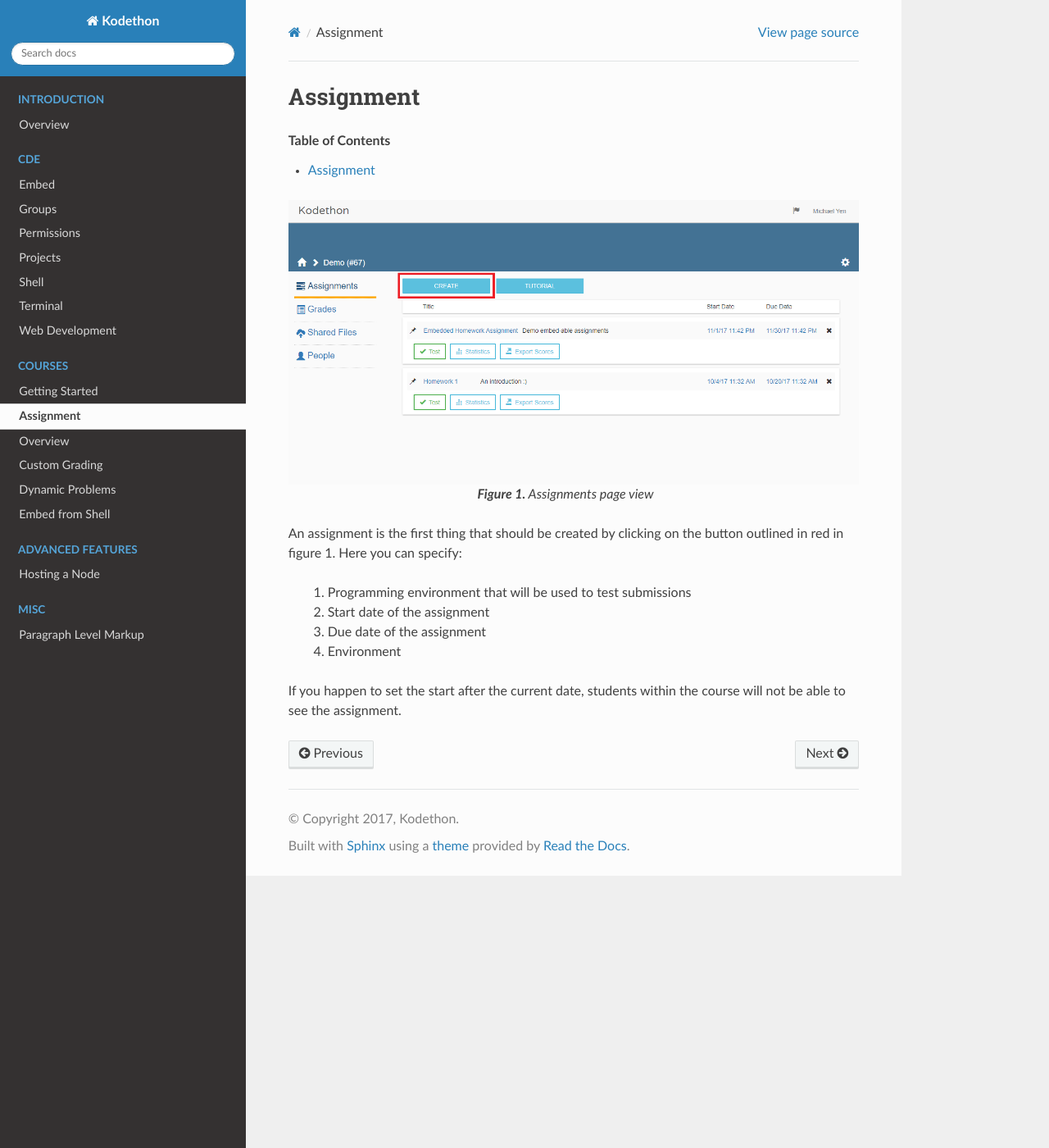
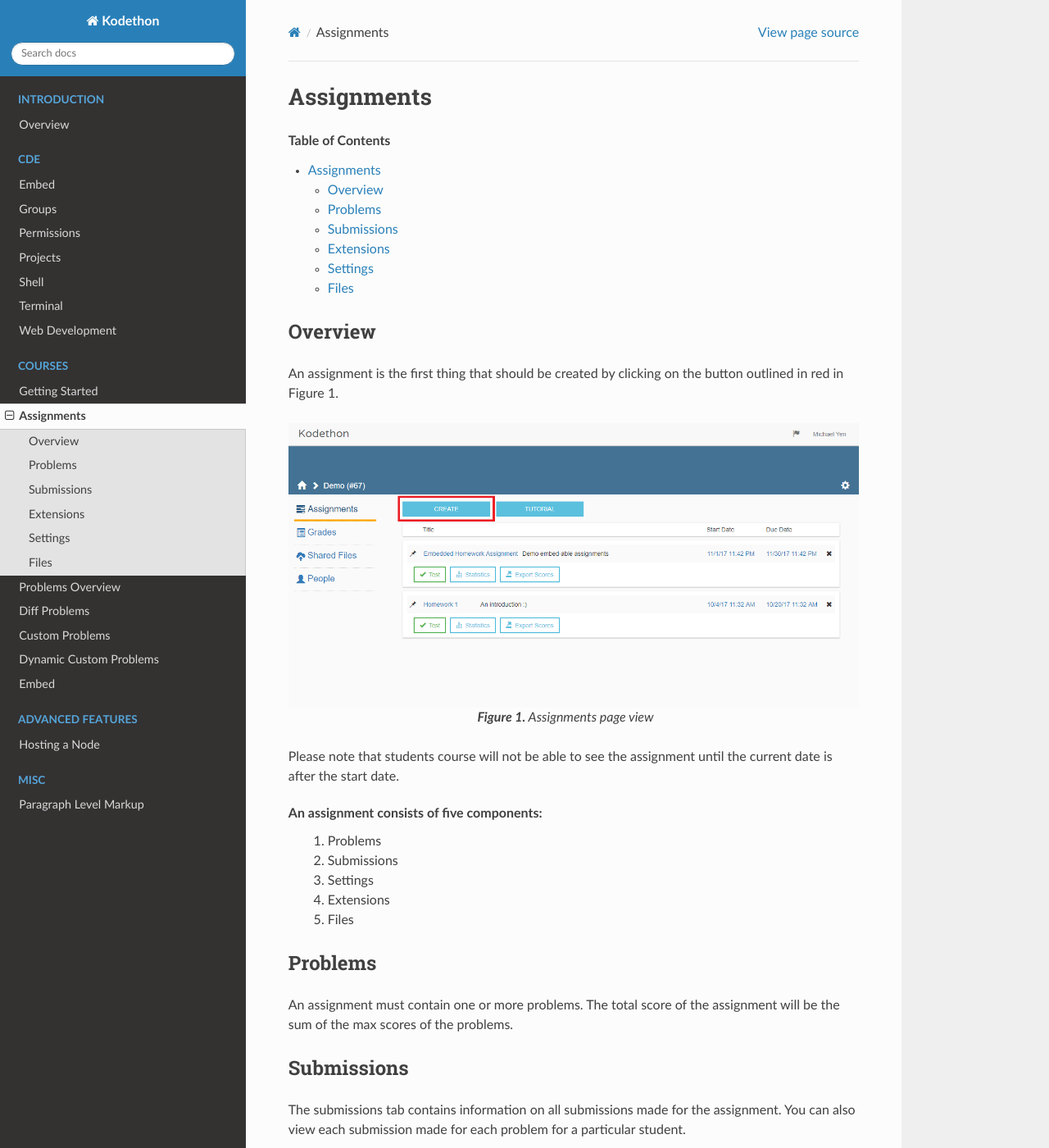
Before and after one commit to kodethon/Docs, a Sphinx documentation site: the page built from source/courses/assignments.rst, in a window 1280 px wide and 1400 px high. Shown: the whole window at 82% size. Built offline with Sphinx 7.4.7 and the Read the Docs theme 2.0.0, drawn with Linux system fonts in a browser that asks for light colours; pages that are not in the unit, such as notebooks, are missing from menus; some of the changed text lies outside the part shown.

Commit message:
Update courses documentation

```diff
--- a/source/courses/assignments.rst
+++ b/source/courses/assignments.rst
@@ -1,8 +1,13 @@
-*******************
-Assignment
-*******************
+***********
+Assignments
+***********
 
 .. contents:: Table of Contents
+
+Overview
+-----------
+
+An assignment is the first thing that should be created by clicking on the button outlined in red in Figure 1.
 
 .. figure:: ../static/courses/create-assignment.PNG
     :align: center
@@ -10,11 +15,43 @@
 
     **Figure 1.** Assignments page view
 
-An assignment is the first thing that should be created by clicking on the button outlined in red in figure 1.
+Please note that students course will not be able to see the assignment until the current date is after the start date.
+
+An assignment consists of five components:
+    1. Problems
+    2. Submissions
+    3. Settings
+    4. Extensions
+    5. Files
+
+Problems
+--------
+
+An assignment must contain one or more problems. The total score of the assignment will be the sum of the max scores of the problems.
+
+Submissions
+-----------
+
+The submissions tab contains information on all submissions made for the assignment.
+You can also view each submission made for each problem for a particular student.
+
+Extensions
+----------
+
+Currently we only support extending the due date for individual students.
+
+Settings
+--------
+
 Here you can specify:
-    1. Programming environment that will be used to test submissions
-    2. Start date of the assignment
-    3. Due date of the assignment
+    1. Description
+    2. Allow Submissions Until
+    3. Late Penalty
     4. Environment
+    5. Grade Exporter
 
-If you happen to set the start after the current date, students within the course will not be able to see the assignment.
+Files
+-----
+
+When you create an assignment, a new container will be created for it.
+You can interact with the container by accessing the editor view by clicking on 'Files' tab.
--- a/source/courses/custom_grading.rst
+++ /dev/null
@@ -1,57 +0,0 @@
-*******************
-Custom Grading
-*******************
-
-.. contents:: Table of Contents
-
-Description
-================
-
-Expected Output
-================
-
-::
-
-    {
-        score: "<RAW SCORE (NON-PERCENT)>",
-        output: "<PROGRAM OUTPUT (OPTIONAL)>",
-        cache: "<DATA TO SAVE (OPTIONAL)>",
-        tests: [{
-            "score": 1.0,
-            "max_score": 1.0,
-            "name": "<TEST NAME>",
-            "output": "<TEST CASE OUTPUT>",
-            "visibility": "visible"
-        }] // Optional
-    }
-
-Metadata
-================
-The path of the metadata file will be passed in a the last argument to your *On Start Command*.
-The file will be of JSON format as shown below:
-
-::
-
-    {
-        first_name: "John",
-        last_name: "Doe",
-        email: "sample@gmail.com",
-        submission_time: "2017-11-26 23:21:02 -0800",
-        deadline: "2017-11-30 23:21:02 -0800",
-        previous_submissions: [
-            {
-                output: "Hello World!",
-                cache: "<DATA DEFINED BY YOU>",
-                remaining_attempts: 5,
-                created_at: "2017-11-25 23:21:02 -0800",
-                score: 100
-            },
-            ...
-        ],
-        on_start: {
-            "description": "<DESCRIPTION OF PROBLEM>",
-            "created_at": "2017-12-08T05:31:49.093Z",
-            "updated_at": "2017-12-13T11:19:11.970Z",
-            "data": "<DATA YOUR PROBLEM MAY NEED>"
-        }
-    }
--- /dev/null
+++ b/source/courses/custom_problems.rst
@@ -0,0 +1,81 @@
+***************
+Custom Problems
+***************
+
+.. contents:: Table of Contents
+
+Description
+===========
+
+Custom problems allows the instructor to have full **control** on what to do when the student submits files for grading.
+Please be aware that the specified test command will be run as the Linux user **nobody**. Extra caution should be made
+to ensure that proper read and write permissions have been set prior to student submission.
+
+Structure
+=========
+
+When the student submits their files for grading, Kodethon will place their submission in the *submission* folder. The specified
+test command will then be executed from within the autograder folder. That is, references to the student submission files should be made
+via *../submission/FILE_NAME*
+
+.. code-block:: yaml
+
+    metadata.json
+    autograder/
+      TEST_SCRIPTS_IN_PROBLEM_FOLDER
+    output/
+      stdout
+      stderr
+    submission/
+      STUDENT_SUBMISSION_FILES
+
+Metadata.json
+=============
+
+The file will be of JSON format as shown below:
+
+::
+
+    {
+        first_name: "John",
+        last_name: "Doe",
+        email: "sample@gmail.com",
+        submission_time: "2017-11-26 23:21:02 -0800",
+        deadline: "2017-11-30 23:21:02 -0800",
+        previous_submissions: [
+            {
+                output: "Hello World!",
+                cache: "<DATA DEFINED BY YOU>",
+                remaining_attempts: 5,
+                created_at: "2017-11-25 23:21:02 -0800",
+                score: 100
+            },
+            ...
+        ],
+        on_start: {
+            "description": "<DESCRIPTION OF PROBLEM>",
+            "created_at": "2017-12-08T05:31:49.093Z",
+            "updated_at": "2017-12-13T11:19:11.970Z",
+            "data": "<DATA YOUR PROBLEM MAY NEED>"
+        }
+    }
+
+Expected Output
+===============
+
+The output can either be directly output to stdout or written to *results.json* in the submissions folder.
+
+::
+
+    {
+        score: "<RAW SCORE (NON-PERCENT)>",
+        output: "<PROGRAM OUTPUT (OPTIONAL)>",
+        cache: "<DATA TO SAVE (OPTIONAL)>",
+        tests: [{
+            "score": 1.0,
+            "max_score": 1.0,
+            "name": "<TEST NAME>",
+            "output": "<TEST CASE OUTPUT>",
+            "visibility": "visible"
+        }] // Optional
+    }
--- /dev/null
+++ b/source/courses/diff_problems.rst
@@ -0,0 +1,8 @@
+*************
+Diff Problems
+*************
+
+Description
+===========
+
+To be completed.
--- a/source/courses/dynamic_problems.rst
+++ b/source/courses/dynamic_custom_problems.rst
@@ -1,5 +1,5 @@
 *******************
-Dynamic Problems
+Dynamic Custom Problems
 *******************
 
 .. contents:: Table of Contents
@@ -7,8 +7,8 @@
 Description
 ================
 
-Dynamic problems allows an instructor to define the problem description for each student. The instructor
-can specify their dynamic problem generation script in **On Start Command** setting for **Custom** problems. The
+Dynamic problems are a special type of a custom problem that allows an instructor to define the problem description for each student.
+The instructor can specify their dynamic problem generation script in **On Start Command** setting for **Custom** problems. The
 **On Start Command** will be triggered when the student copies the assignment or when they view the assignment.
 
 Metadata
--- a/source/courses/embed_via_shell.rst
+++ b/source/courses/embed.rst
@@ -1,11 +1,24 @@
-*******************
-Embed from Shell
-*******************
+*****
+Embed
+*****
 
 .. contents:: Table of Contents
 
-Pre-requisite
-================
+Description
+===========
+
+Problems can be embeded into HTML or markdown pages.
+Students who access the page can submit solutions and have it graded from by your Kodethon course.
+There are two ways to get the embed link:
+
+Embedding from Problems Page
+============================
+
+In the problems page, there should be a *Share* button. Click the *Share* button and copy the link.
+
+Embedding from CDE Shell
+========================
+
 .. figure:: ../static/courses/select-assignment.PNG
     :align: center
     :figwidth: 100%
@@ -23,7 +36,7 @@
 Next access your assignment files by clicking on the button circled in red in Figure 2.
 
 Usage
-================
+-----
 
 ::
 
@@ -39,13 +52,13 @@
     <iframe src="EMBED_LINK" height="250px" width="750px" frameBorder="0"></iframe>
 
 Arguments
-================
+---------
 
 .. cmdoption:: file_path
 Denotes which file to show initially; this argument must be the relative path of an existing file.
 
 Note
-================
+----
 
 To prevent un-wanted viewing of files, please make sure that world view permissions are disabled
 for the files. Please note that even with world view permissions disabled, files within a **src** folder will still be viewable.
--- a/source/courses/problems.rst
+++ b/source/courses/problems_overview.rst
@@ -1,6 +1,6 @@
-*******************
-Overview
-*******************
+*****************
+Problems Overview
+*****************
 
 .. contents:: Table of Contents
 
--- a/source/index.rst
+++ b/source/index.rst
@@ -32,10 +32,11 @@
 
     courses/getting_started
     courses/assignments
-    courses/problems
-    courses/custom_grading
-    courses/dynamic_problems
-    courses/embed_via_shell
+    courses/problems_overview
+    courses/diff_problems
+    courses/custom_problems
+    courses/dynamic_custom_problems
+    courses/embed
 
 .. toctree::
     :caption: Advanced Features
```
Also changed, not shown: other parts of source/courses/dynamic_custom_problems.rst (+3 -2 lines).
